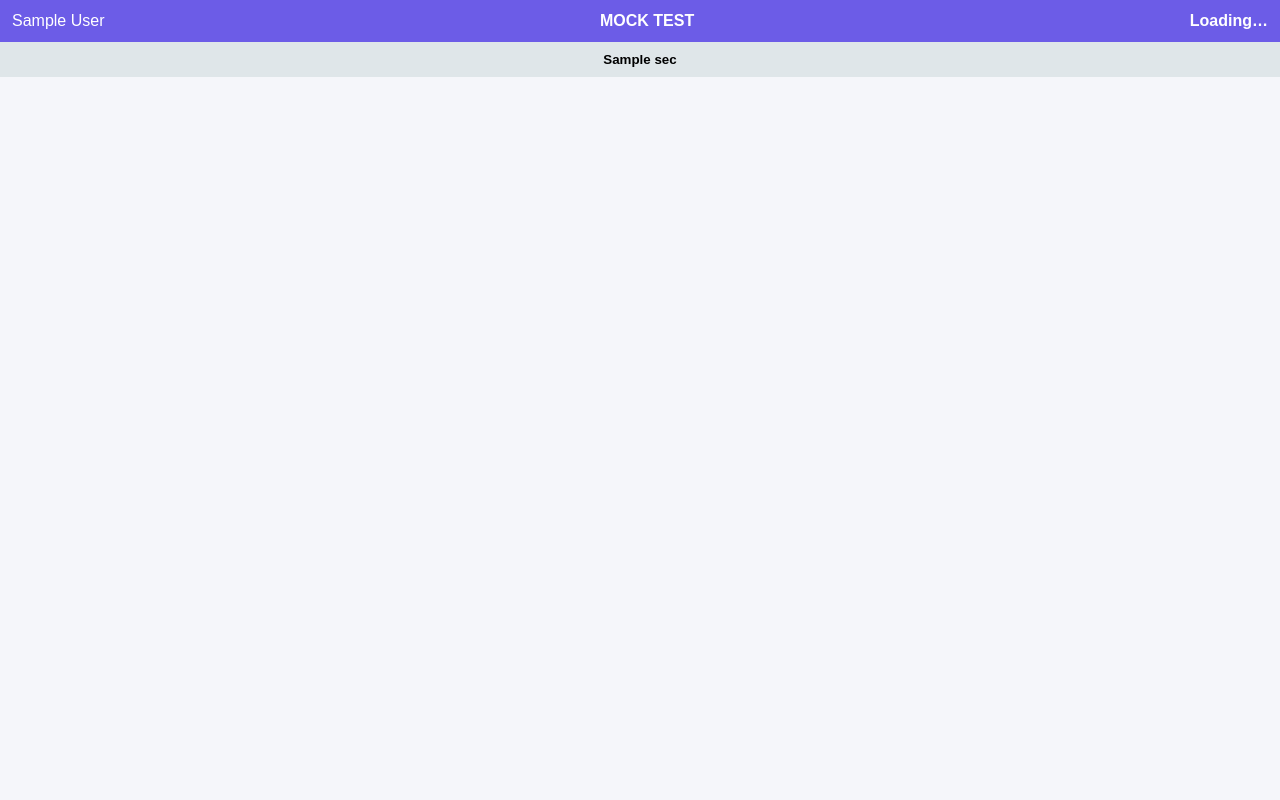
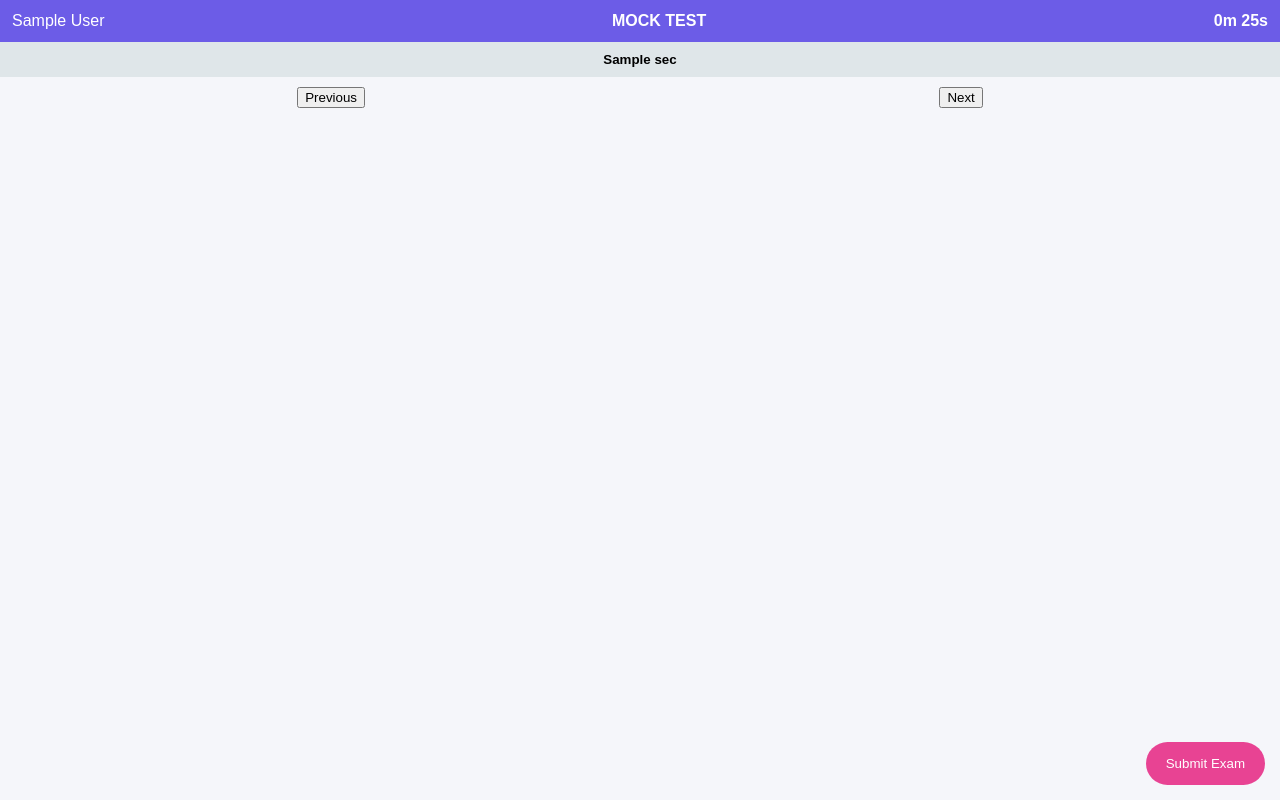
Before and after one commit to manojnehra1801-beep/Online-mock-platform, a Flask app: template templates/exam.html in a window 1280 px wide. Run offline with Flask 3, Linux system fonts and the light colour scheme; the visitor is signed in with stand-in values (Sample User, id 1); the template is opened without the code that fills it: most values are stand-ins (such as "Sample title", 1, 10 or a date in 2020).

Commit message:
Update exam.html

```diff
--- a/templates/exam.html
+++ b/templates/exam.html
@@ -108,4 +108,67 @@ label{
 </div>
 {% endfor %}
 
-<div class="controls
+<div class="controls">
+  <button type="button" onclick="prev()">Previous</button>
+  <button type="button" onclick="next()">Next</button>
+</div>
+
+<div class="submit-fixed">
+  <button type="submit">Submit Exam</button>
+</div>
+
+</form>
+
+<script>
+/* ===== TIMER ===== */
+let totalQ = 0;
+{% for sec in exam %}
+  totalQ += {{ exam[sec]|length }};
+{% endfor %}
+
+let totalSeconds = totalQ * 30;
+
+function formatTime(sec){
+  let m = Math.floor(sec/60);
+  let s = sec % 60;
+  return m + "m " + s + "s";
+}
+
+setInterval(()=>{
+  document.getElementById("totalTime").innerText = formatTime(totalSeconds);
+  if(totalSeconds <= 0){
+    document.getElementById("examForm").submit();
+  }
+  totalSeconds--;
+},1000);
+
+/* ===== SECTION NAV ===== */
+let sections = Array.from(document.querySelectorAll(".section"));
+let index = 0;
+
+function show(i){
+  sections.forEach(s=>s.style.display="none");
+  sections[i].style.display="block";
+}
+
+function openSection(name){
+  sections.forEach((s,i)=>{
+    if(s.id === name){ index=i; show(i); }
+  });
+  document.querySelectorAll(".tabs button").forEach(b=>b.classList.remove("active"));
+  document.getElementById("tab-"+name).classList.add("active");
+}
+
+function next(){
+  if(index < sections.length-1){ index++; show(index); }
+}
+function prev(){
+  if(index > 0){ index--; show(index); }
+}
+
+/* INIT */
+openSection("Reasoning");
+</script>
+
+</body>
+</html>
```
